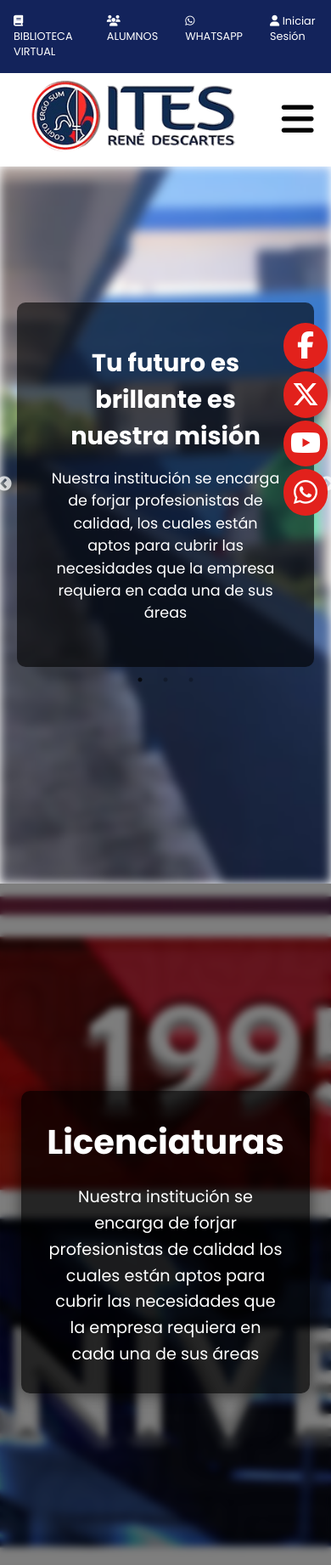
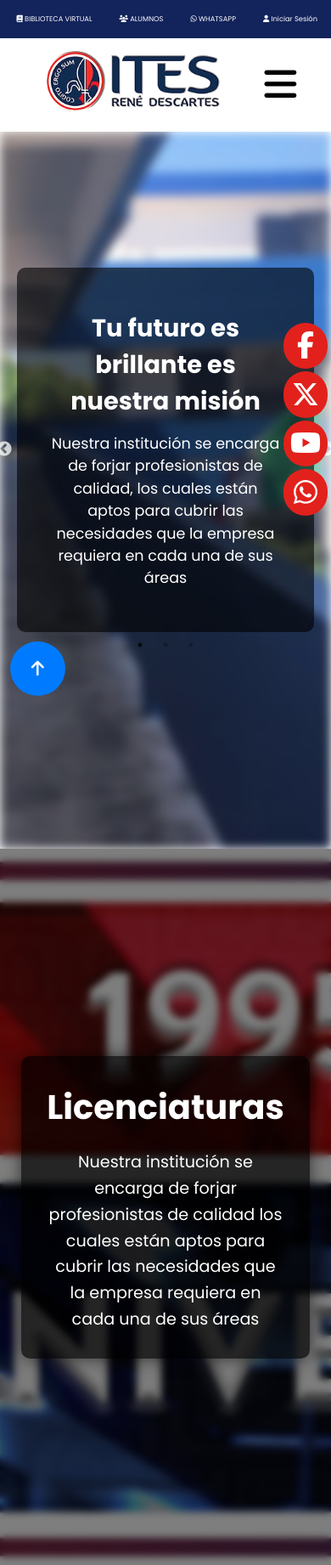
Before and after one commit to abrahampa21/academix, a PHP site: page / in a window 390 px wide; the page is wider, and only the part inside the window is pictured. Shown: the top 1842 px of that part at 85% size. Run offline with PHP 8.4, Linux system fonts and the light colour scheme; a stand-in replaces the project's code that opens the database connection; some libraries are stand-ins or nearby versions.

Commit message:
Agregando responsividad a la página de inicio ITES

```diff
--- a/assets/css/index.css
+++ b/assets/css/index.css
@@ -4,10 +4,12 @@
   padding: 0;
   margin: 0;
   box-sizing: border-box;
+  font-family: "Poppins", "Montserrat", sans-serif;
 }
 
+html,
 body {
-  font-family: "Poppins", "Montserrat", sans-serif;
+  overflow-x: hidden;
 }
 
 a {
@@ -418,6 +420,26 @@
   font-size: 1.5rem;
 }
 
+/*Boton para regresar al inicio*/
+.scrollTopBtn {
+  position: fixed;
+  bottom: 3%;
+  left: 3%;
+  z-index: 1;
+  font-size: 20px;
+  border: none;
+  outline: none;
+  background-color: #007bff;
+  color: white;
+  cursor: pointer;
+  padding: 22px 25px;
+  border-radius: 50%;
+  display: none;
+}
+
+.scrollTopBtn:hover {
+  background-color: #0056b3;
+}
 
 /*Responsividad*/
 .toggle {
@@ -455,16 +477,31 @@
   pointer-events: auto;
 }
 
-@media (max-width: 1060px){
-  .navbar{
-    justify-content: space-around;
+@media (max-width: 1060px) {
+  .navbar {
+    justify-content: space-evenly;
   }
 
-  .navbar .links{
+  .navbar .links {
     display: none;
   }
-  .toggle{
+  .toggle {
     display: block;
     font-size: 2.7rem;
   }
 }
+
+@media (max-width: 560px) {
+  header .header .links-header {
+    font-size: 0.6rem;
+  }
+  .navbar .img-icon img {
+    width: 230px;
+  }
+}
+
+@media (max-width: 400px) {
+  header .header .links-header {
+    font-size: 0.52rem;
+  }
+}
--- a/assets/js/index.js
+++ b/assets/js/index.js
@@ -1,10 +1,34 @@
 //Definiendo funciones
+const btnTop = document.getElementById("scrollTopBtn");
 const toggle = document.getElementById("toggle");
 const menu = document.getElementById("menu");
 const bar = document.getElementById("bars");
 
+AOS.init();
 
-AOS.init();
+document.addEventListener("DOMContentLoaded", () => {
+  btnTop.style.display = "none";
+});
+
+//Función para que aparezca el botón de volver al top de la página
+window.onscroll = function () {
+  scrollFunction();
+};
+
+function scrollFunction() {
+  const triggerElement = document.getElementById("lic-content");
+
+  if (triggerElement.getBoundingClientRect().top < window.innerHeight / 2) {
+    btnTop.style.display = "block";
+  } else {
+    btnTop.style.display = "none";
+  }
+}
+
+// Función para volver arriba
+document.getElementById("scrollTopBtn").addEventListener("click", function () {
+  window.scrollTo({ top: 0, behavior: "smooth" });
+});
 
 //Función para el carrusel
 $(document).ready(function () {
--- a/index.html
+++ b/index.html
@@ -5,7 +5,7 @@
     <meta charset="UTF-8" />
     <meta name="viewport" content="width=device-width, initial-scale=1.0" />
     <link rel="stylesheet" href="assets/css/index.css?v=1.0" />
-    <link rel="icon" href="src/ites.jpg" />
+    <link rel="icon" href="src/ites-modified.png" />
     <link
       rel="stylesheet"
       href="https://cdn.jsdelivr.net/npm/aos@2.3.4/dist/aos.css"
@@ -32,6 +32,8 @@
     <title>ITES René Descartes - Inicio</title>
   </head>
   <body>
+
+    <!--Header-->
     <header>
       <div class="header">
         <div class="links">
@@ -79,6 +81,13 @@
       </nav>
     </header>
 
+    <!--Botón para regresar al inicio-->
+    <i
+      class="scrollTopBtn fa-solid fa-arrow-up"
+      id="scrollTopBtn"
+      title="Ir al principio"
+    ></i>
+
     <div class="si-fixed">
       <a href="#" title="icons"><i class="fa-brands fa-facebook-f"></i></a>
       <a href="#" title="icons"><i class="fa-brands fa-x-twitter"></i></a>
@@ -116,7 +125,7 @@
     </main>
 
     <section class="licenciaturas">
-      <div class="lic-content" data-aos="fade-up">
+      <div class="lic-content" data-aos="fade-up" id="lic-content">
         <h2>Licenciaturas</h2>
         <p>
           Nuestra institución se encarga de forjar profesionistas de calidad los
```
Also changed, not shown: src/ites-modified.png (added), src/ites.jpg (deleted).
